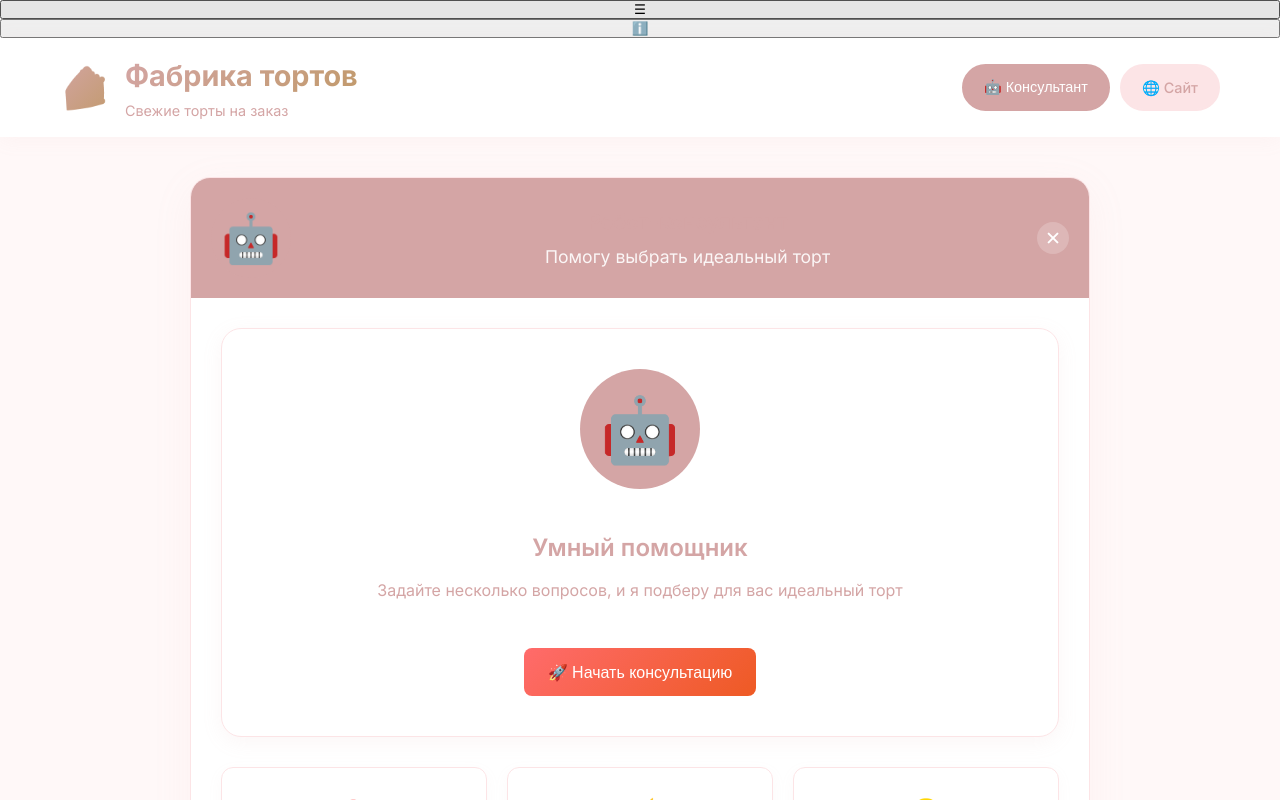
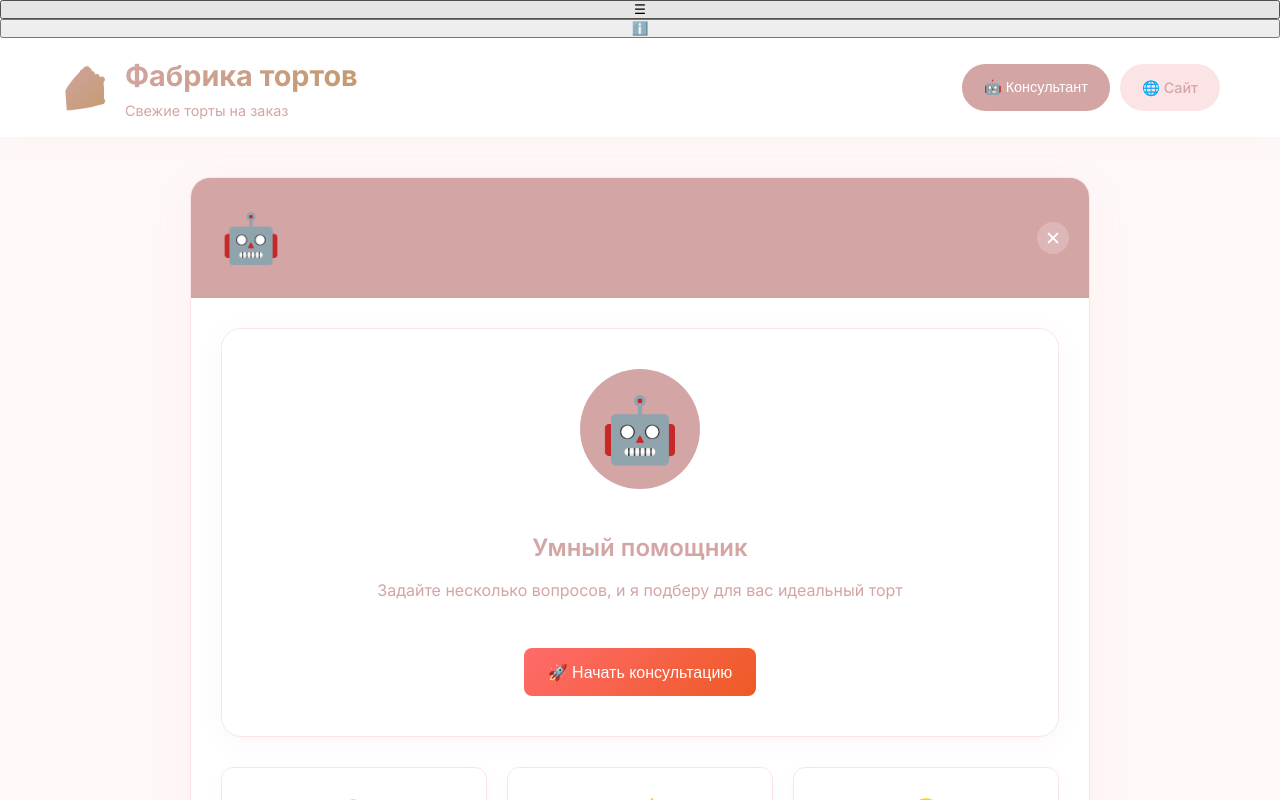
Before and after one commit to starikovanastia-lgtm/robot-consultant, a React (Vite) app: page / in a window 1280 px wide. Shown: the top 800 px of the page. Built offline with nearby package versions, Linux system fonts and the light colour scheme.

Commit message:
Remove subtitle panel from consultant header

```diff
--- a/src/App.jsx
+++ b/src/App.jsx
@@ -513,7 +513,6 @@ function App() {
                     <div className="consultant-avatar">🤖</div>
                     <div className="consultant-info">
                       <h3>Робот-консультант</h3>
-                      <p>Помогу выбрать идеальный торт</p>
                     </div>
                     <button className="close-consultant-btn" onClick={() => setCurrentView('catalog')}>
                       ✕
```
